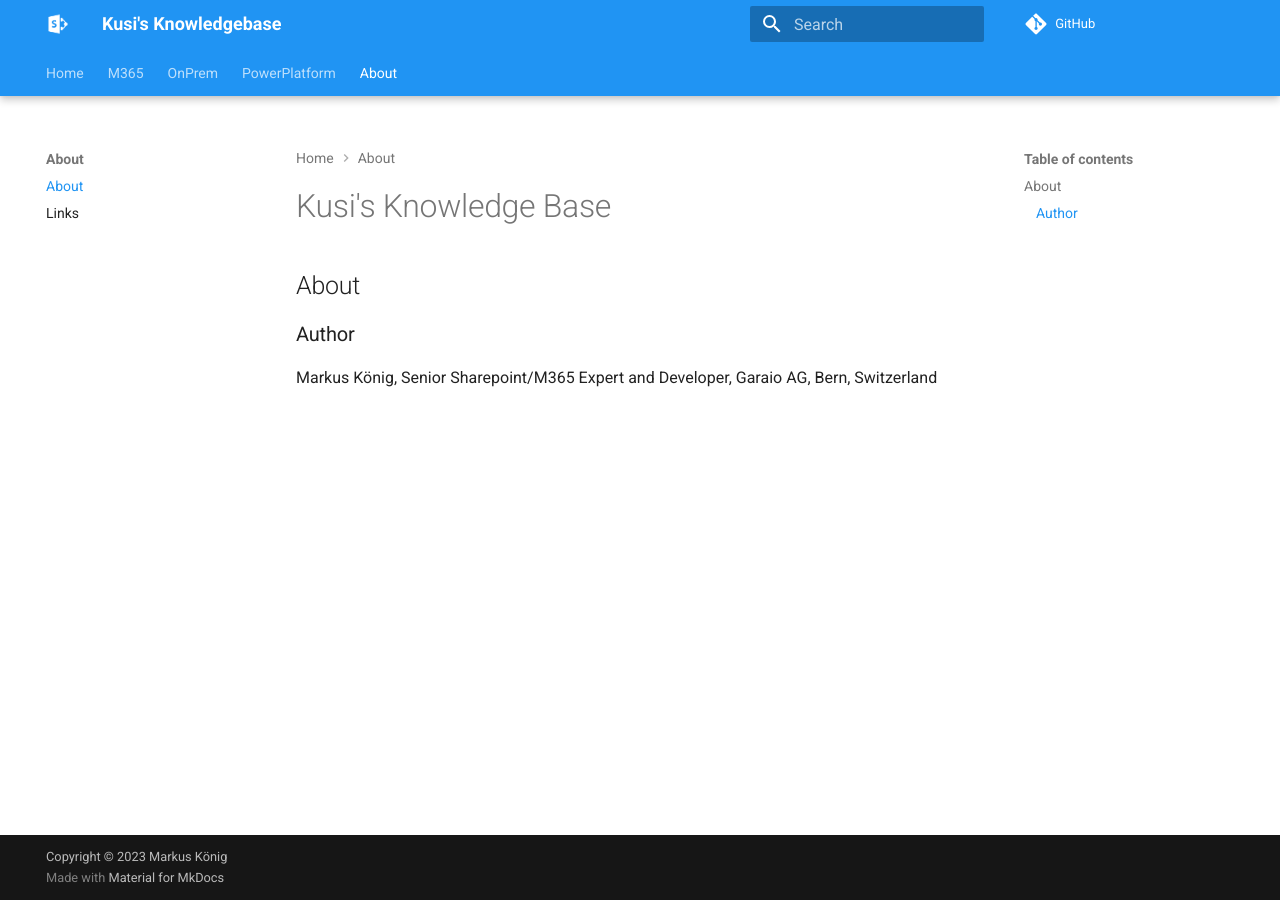
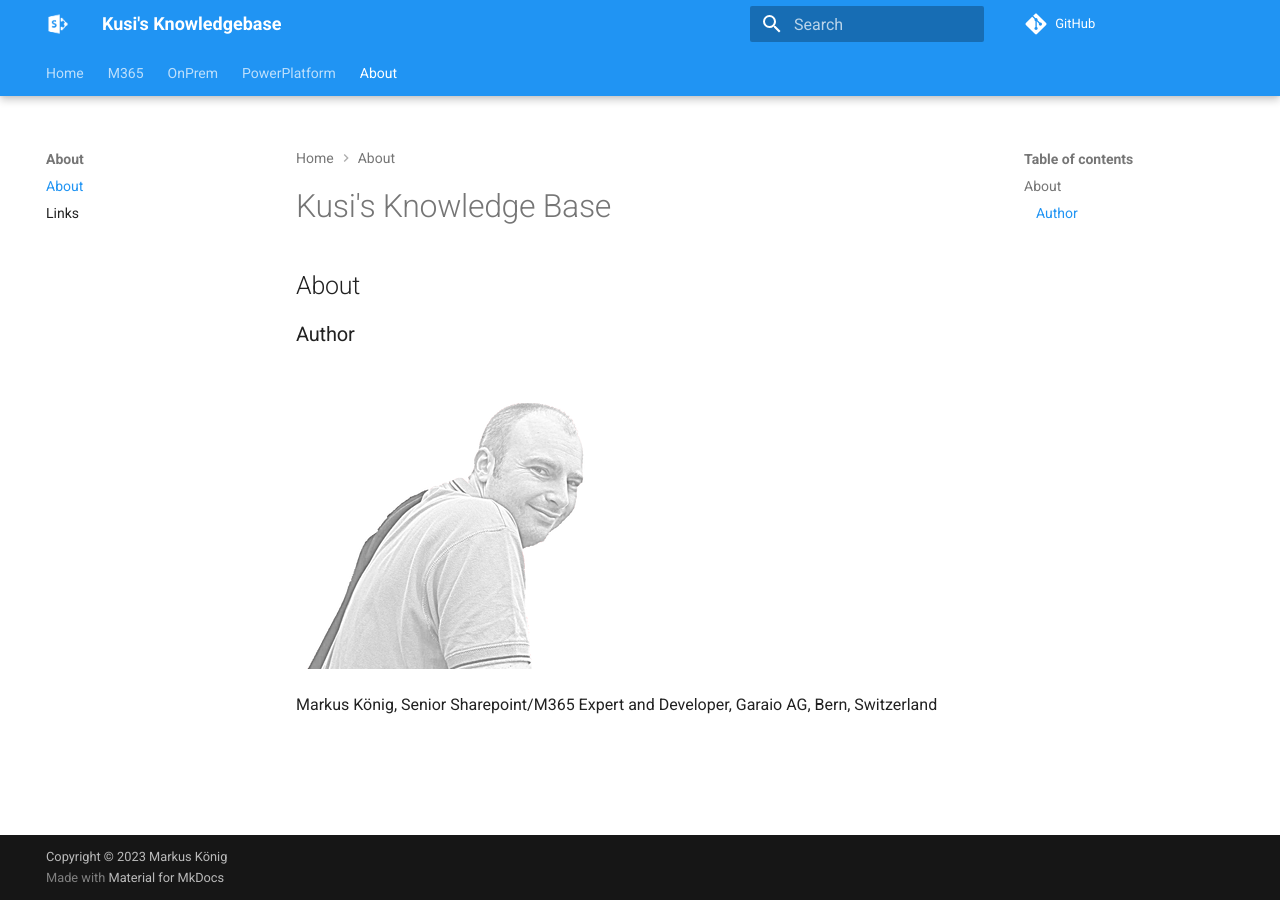
Before and after one commit to Kusi1975/spkb, an MkDocs documentation site: the page built from docs/About/index.md, in a window 1280 px wide. Built offline with MkDocs 1.6.1 and Material for MkDocs 9.7.7, drawn with Linux system fonts in a browser that asks for light colours; comment, search, counter and statistics services are not loaded.

Commit message:
Add About Image

```diff
--- a/docs/About/index.md
+++ b/docs/About/index.md
@@ -4,4 +4,6 @@
 
 ### Author
 
+![Portrait](../assets/mko.png)
+
 Markus König, Senior Sharepoint/M365 Expert and Developer, Garaio AG, Bern, Switzerland
```
Also changed, not shown: docs/assets/mko.png (added), site/About/index.html, site/assets/mko.png (added), 1 other file.
